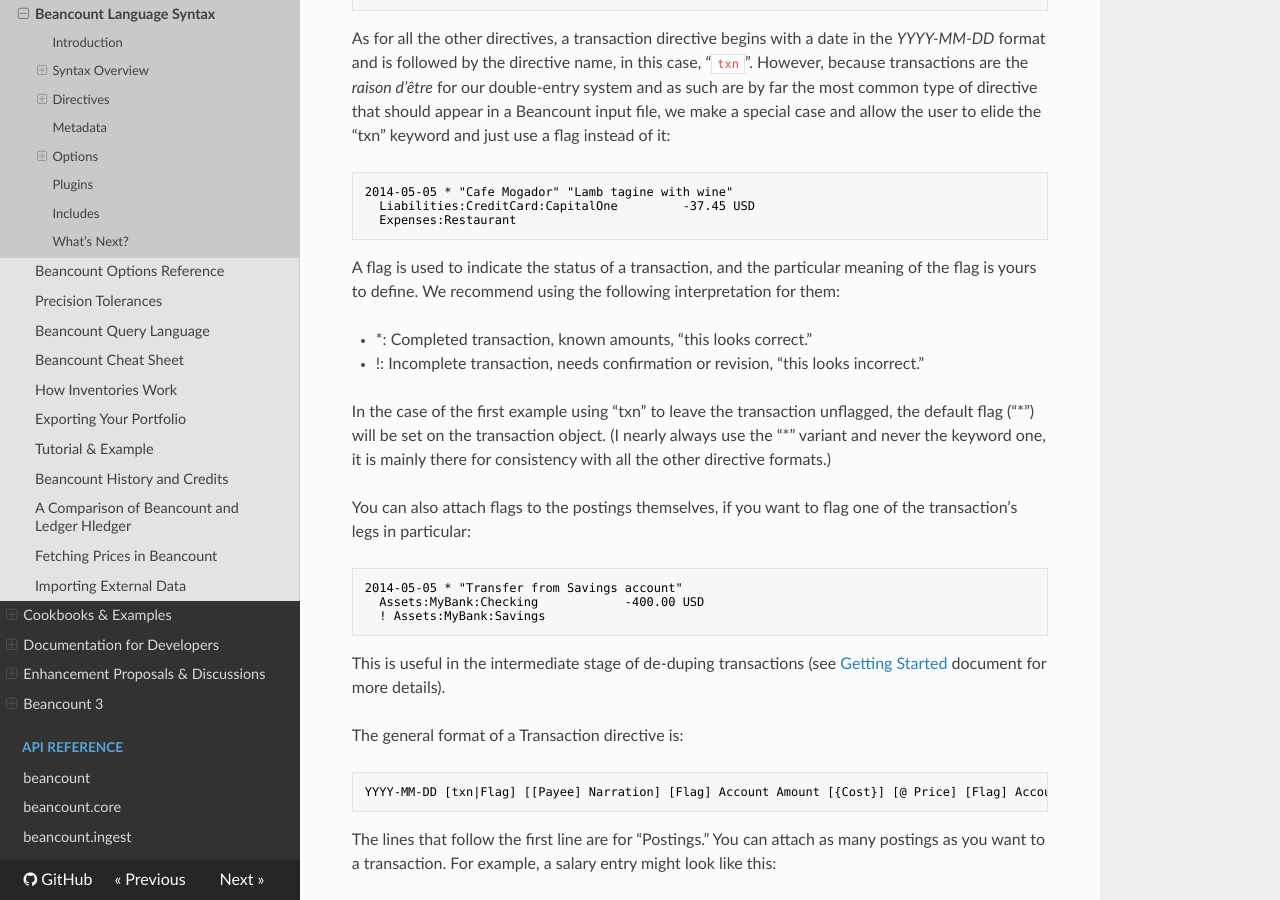
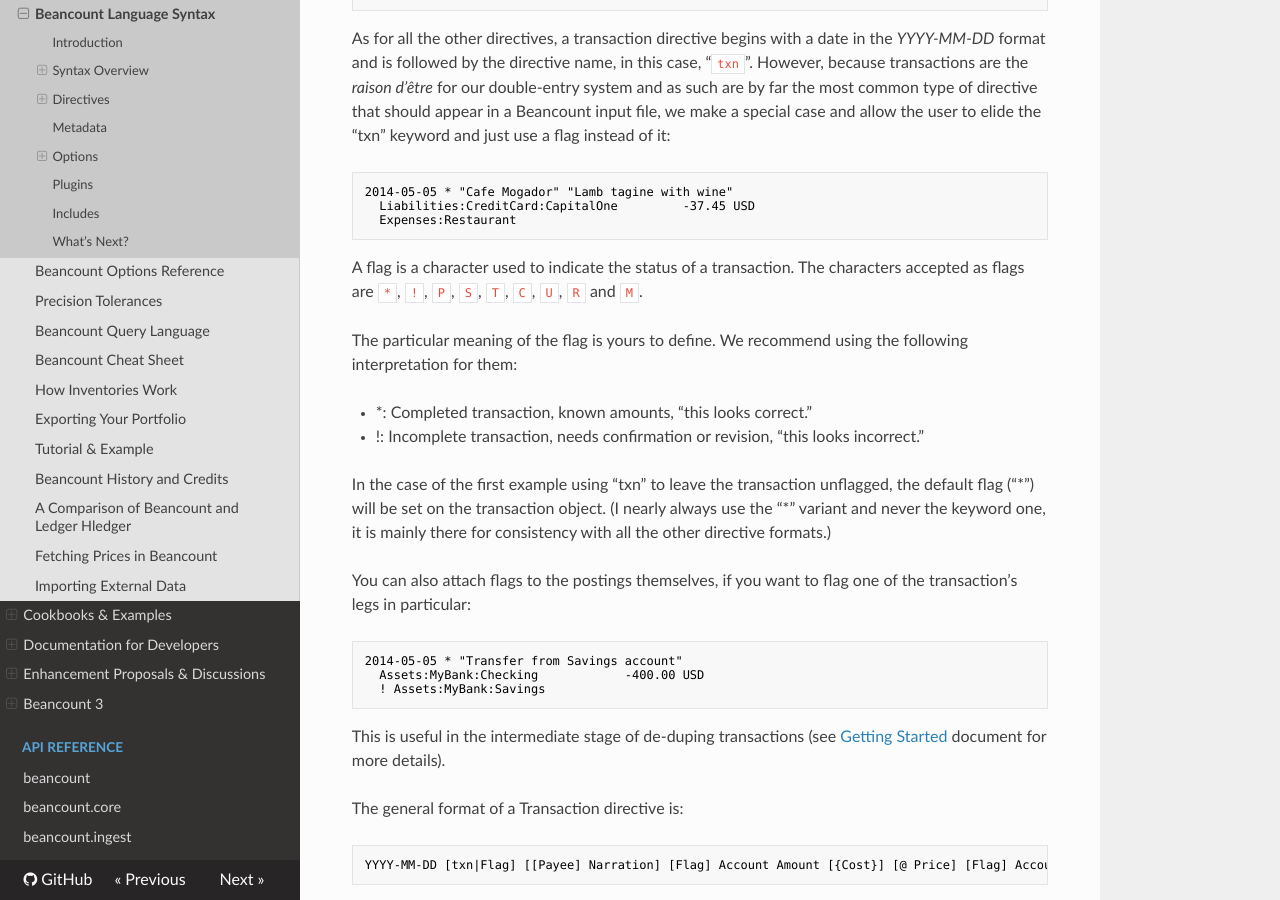
Before and after one commit to beancount/docs, an MkDocs documentation site: the page built from docs/beancount_language_syntax.md, in a window 1280 px wide and 900 px high, scrolled down 9936 px. Built offline with MkDocs 1.6.1, drawn with Linux system fonts in a browser that asks for light colours.

Commit message:
Add list of accepted flags in Language Syntax doc

```diff
--- a/docs/beancount_language_syntax.md
+++ b/docs/beancount_language_syntax.md
@@ -336,7 +336,9 @@
       Liabilities:CreditCard:CapitalOne         -37.45 USD
       Expenses:Restaurant
 
-A flag is used to indicate the status of a transaction, and the particular meaning of the flag is yours to define. We recommend using the following interpretation for them:
+A flag is a character used to indicate the status of a transaction. The characters accepted as flags are `*`, `!`, `P`, `S`, `T`, `C`, `U`, `R` and `M`.
+
+The particular meaning of the flag is yours to define. We recommend using the following interpretation for them:
 
 -   *: Completed transaction, known amounts, “this looks correct.”
 
```
